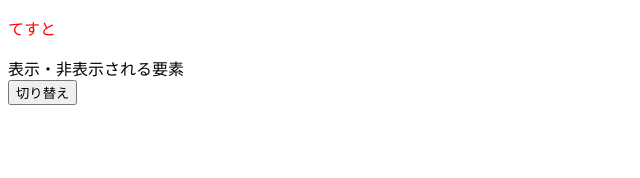
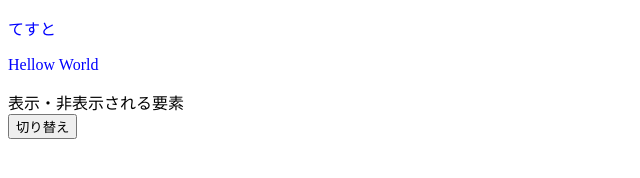
Before and after one commit to jintan1123/2016web2-2, a plain HTML site: page index.html in a window 1280 px wide. Shown: the whole page, without its empty margins (0-640 px from the left). Drawn offline with nearby package versions, Linux system fonts and the light colour scheme.

Commit message:
Update index.html

```diff
--- a/index.html
+++ b/index.html
@@ -7,6 +7,7 @@
   <script type="text/javascript">
     $(function(){
       $("p").css("color","red");
+      $("p").css("color","blue");
       $("#toggle").on("click",function(){
         $("#target").toggle("slow");
       });
@@ -15,6 +16,7 @@
 </head>
 <body>
   <p>てすと</p>
+  <p>Hellow World</p>
   <div id="target">表示・非表示される要素</div>
   <button id="toggle">切り替え</button>
 </body>
```
